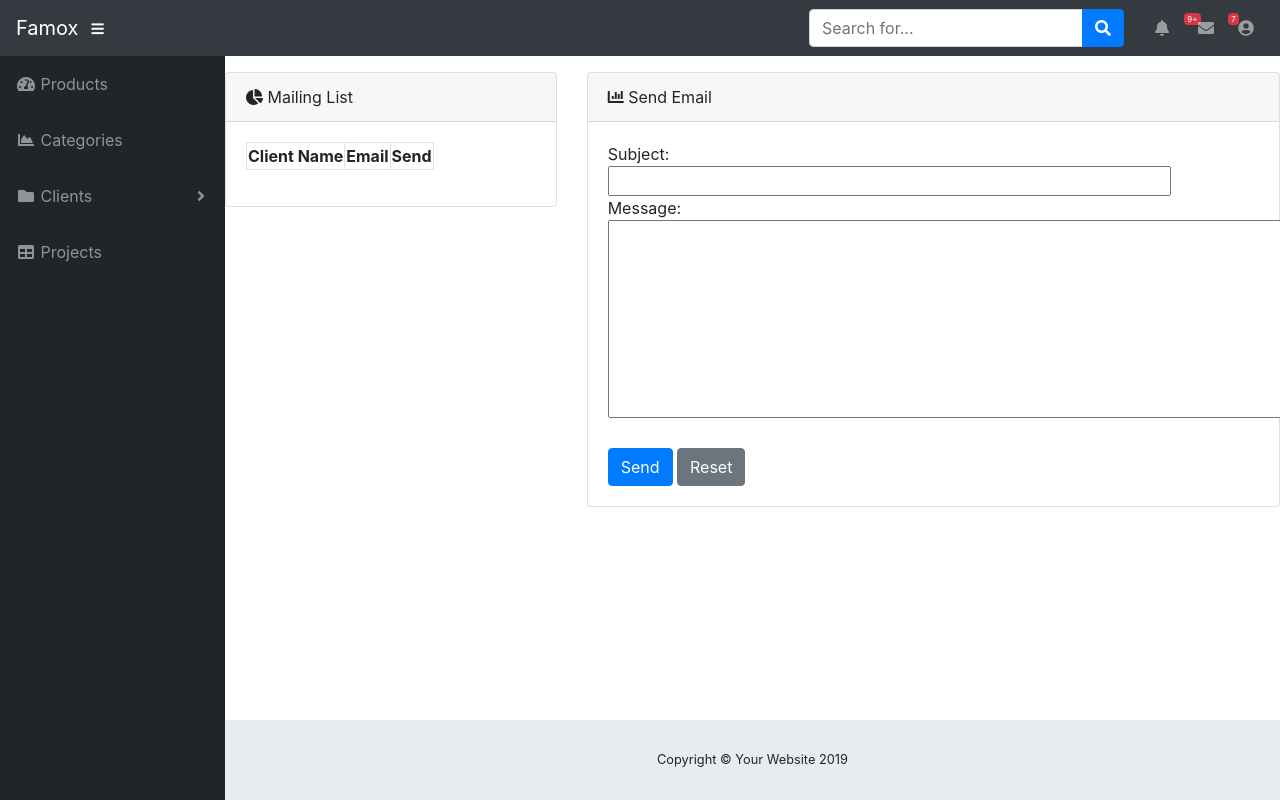
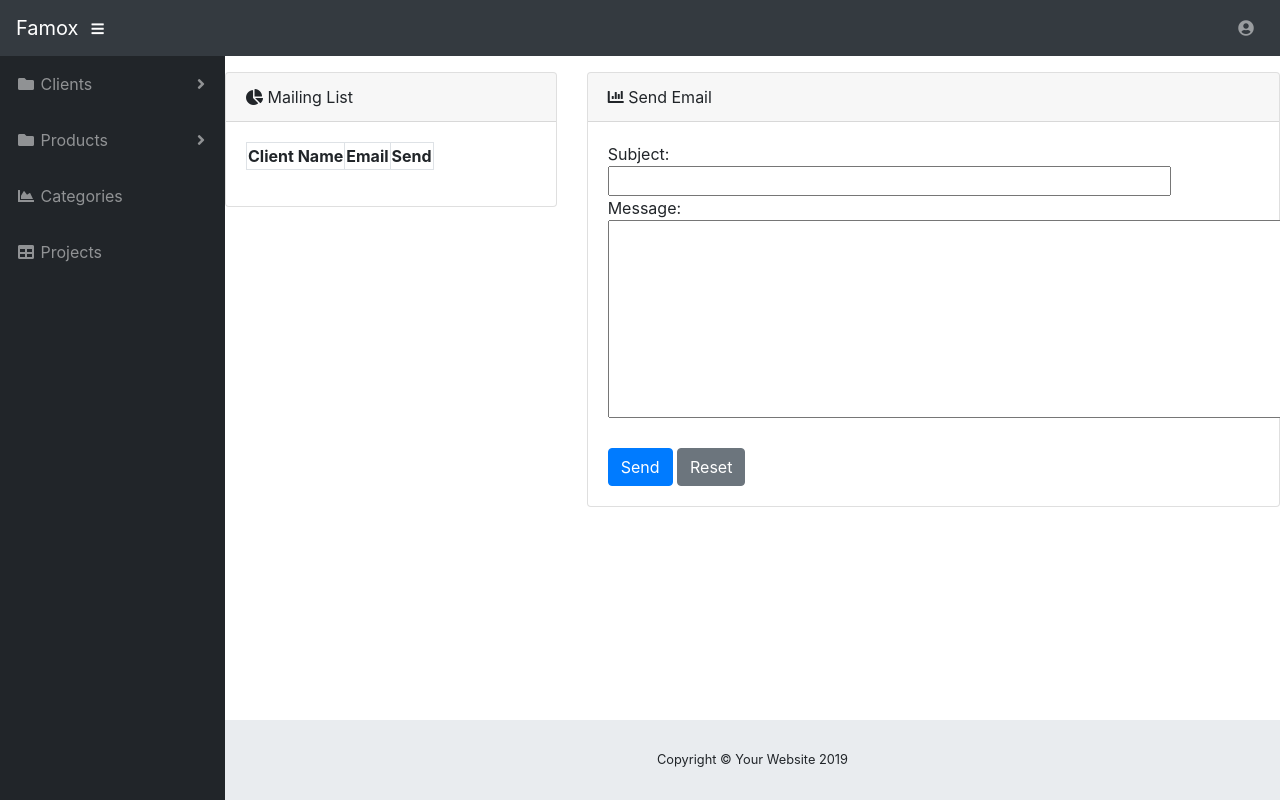
Before and after one commit to xingdongcai/webman, a PHP site: page /clients/email.php in a window 1280 px wide. Run offline with PHP 8.4, Linux system fonts and the light colour scheme; the visitor is signed in with stand-in values (Sample User, id 1); lists and menus that the app fills with data are empty.

Commit message:
template client updated

```diff
--- a/clients/email.php
+++ b/clients/email.php
@@ -12,133 +12,16 @@ $dsn = "mysql:host=$Host;dbname=$DB;";
 $dbh = new PDO($dsn, $UName, $PWord);
 $stmt = $dbh->prepare("select * from client where client_mailinglist!= 0");
 $stmt->execute();
+
+include("../templateTop.html");
 ?>
-<!DOCTYPE html>
-<html lang="en">
-
-<head>
-
-    <meta charset="utf-8">
-    <meta http-equiv="X-UA-Compatible" content="IE=edge">
-    <meta name="viewport" content="width=device-width, initial-scale=1, shrink-to-fit=no">
-    <meta name="description" content="">
-    <meta name="author" content="">
-
-    <title>Send Email</title>
-
-    <!-- Custom fonts for this template-->
-    <link href="../vendor/fontawesome-free/css/all.min.css" rel="stylesheet" type="text/css">
-
-    <!-- Custom styles for this template-->
-    <link href="../css/sb-admin.css" rel="stylesheet">
-
-</head>
-
-<body id="page-top">
-
-<nav class="navbar navbar-expand navbar-dark bg-dark static-top">
-
-    <a class="navbar-brand mr-1" href="index.html">Famox</a>
-
-    <button class="btn btn-link btn-sm text-white order-1 order-sm-0" id="sidebarToggle" href="#">
-        <i class="fas fa-bars"></i>
-    </button>
-
-    <!-- Navbar Search -->
-    <form class="d-none d-md-inline-block form-inline ml-auto mr-0 mr-md-3 my-2 my-md-0">
-        <div class="input-group">
-            <input type="text" class="form-control" placeholder="Search for..." aria-label="Search" aria-describedby="basic-addon2">
-            <div class="input-group-append">
-                <button class="btn btn-primary" type="button">
-                    <i class="fas fa-search"></i>
-                </button>
-            </div>
-        </div>
-    </form>
-
-    <!-- Navbar -->
-    <ul class="navbar-nav ml-auto ml-md-0">
-        <li class="nav-item dropdown no-arrow mx-1">
-            <a class="nav-link dropdown-toggle" href="#" id="alertsDropdown" role="button" data-toggle="dropdown" aria-haspopup="true" aria-expanded="false">
-                <i class="fas fa-bell fa-fw"></i>
-                <span class="badge badge-danger">9+</span>
-            </a>
-            <div class="dropdown-menu dropdown-menu-right" aria-labelledby="alertsDropdown">
-                <a class="dropdown-item" href="#">Action</a>
-                <a class="dropdown-item" href="#">Another action</a>
-                <div class="dropdown-divider"></div>
-                <a class="dropdown-item" href="#">Something else here</a>
-            </div>
-        </li>
-        <li class="nav-item dropdown no-arrow mx-1">
-            <a class="nav-link dropdown-toggle" href="#" id="messagesDropdown" role="button" data-toggle="dropdown" aria-haspopup="true" aria-expanded="false">
-                <i class="fas fa-envelope fa-fw"></i>
-                <span class="badge badge-danger">7</span>
-            </a>
-            <div class="dropdown-menu dropdown-menu-right" aria-labelledby="messagesDropdown">
-                <a class="dropdown-item" href="#">Action</a>
-                <a class="dropdown-item" href="#">Another action</a>
-                <div class="dropdown-divider"></div>
-                <a class="dropdown-item" href="#">Something else here</a>
-            </div>
-        </li>
-        <li class="nav-item dropdown no-arrow">
-            <a class="nav-link dropdown-toggle" href="#" id="userDropdown" role="button" data-toggle="dropdown" aria-haspopup="true" aria-expanded="false">
-                <i class="fas fa-user-circle fa-fw"></i>
-            </a>
-            <div class="dropdown-menu dropdown-menu-right" aria-labelledby="userDropdown">
-                <a class="dropdown-item" href="#">Settings</a>
-                <a class="dropdown-item" href="#">Activity Log</a>
-                <div class="dropdown-divider"></div>
-                <a class="dropdown-item" href="#" data-toggle="modal" data-target="#logoutModal">Logout</a>
-            </div>
-        </li>
-    </ul>
-
-</nav>
-
-<div id="wrapper">
-
-    <!-- Sidebar -->
-    <ul class="sidebar navbar-nav">
-        <li class="nav-item">
-            <a class="nav-link" href="index.php">
-                <i class="fas fa-fw fa-tachometer-alt"></i>
-                <span>Products</span>
-            </a>
-        </li>
-        <li class="nav-item">
-            <a class="nav-link" href="charts.html">
-                <i class="fas fa-fw fa-chart-area"></i>
-                <span>Categories</span></a>
-        </li>
-        <li class="nav-item dropdown">
-            <a class="nav-link dropdown-toggle" href="#" id="pagesDropdown" role="button" data-toggle="dropdown" aria-haspopup="true" aria-expanded="false">
-                <i class="fas fa-fw fa-folder"></i>
-                <span>Clients</span>
-            </a>
-            <div class="dropdown-menu" aria-labelledby="pagesDropdown">
-                <a class="dropdown-item" href="../clients/email.php">Email</a>
-            </div>
-        </li>
-        <li class="nav-item">
-            <a class="nav-link" href="tables.html">
-                <i class="fas fa-fw fa-table"></i>
-                <span>Projects</span></a>
-        </li>
-    </ul>
-
     <div id="content-wrapper">
 
         <div class="container-fluid">
-
-
-
             <!-- Page Content -->
 
-
-            <form method="post" action="email.php">
         </div>
+        <form method="post" action="email.php">
         <div class="row">
                 <div class="col-lg-4">
                     <div class="card mb-3">
@@ -191,8 +74,7 @@ $stmt->execute();
                     </div>
                 </div>
             </div>
-
-                </form>
+            </form>
             <?php
             }else{
                 foreach($_POST["check"] as $id)
@@ -220,11 +102,7 @@ $stmt->execute();
 
             }
             ?>
-
-
         </div>
-        <!-- /.container-fluid -->
-
         <!-- Sticky Footer -->
         <footer class="sticky-footer">
             <div class="container my-auto">
@@ -240,40 +118,6 @@ $stmt->execute();
 </div>
 <!-- /#wrapper -->
 
-<!-- Scroll to Top Button-->
-<a class="scroll-to-top rounded" href="#page-top">
-    <i class="fas fa-angle-up"></i>
-</a>
 
-<!-- Logout Modal-->
-<div class="modal fade" id="logoutModal" tabindex="-1" role="dialog" aria-labelledby="exampleModalLabel" aria-hidden="true">
-    <div class="modal-dialog" role="document">
-        <div class="modal-content">
-            <div class="modal-header">
-                <h5 class="modal-title" id="exampleModalLabel">Ready to Leave?</h5>
-                <button class="close" type="button" data-dismiss="modal" aria-label="Close">
-                    <span aria-hidden="true">×</span>
-                </button>
-            </div>
-            <div class="modal-body">Select "Logout" below if you are ready to end your current session.</div>
-            <div class="modal-footer">
-                <button class="btn btn-secondary" type="button" data-dismiss="modal">Cancel</button>
-                <a class="btn btn-primary" href="login.html">Logout</a>
-            </div>
-        </div>
-    </div>
-</div>
 
-<!-- Bootstrap core JavaScript-->
-<script src="../vendor/jquery/jquery.min.js"></script>
-<script src="../vendor/bootstrap/js/bootstrap.bundle.min.js"></script>
-
-<!-- Core plugin JavaScript-->
-<script src="../vendor/jquery-easing/jquery.easing.min.js"></script>
-
-<!-- Custom scripts for all pages-->
-<script src="../js/sb-admin.min.js"></script>
-
-</body>
-
-</html>
+<?php include("../templateBottom.html");?>
```
Also changed, not shown: clients/CustModify.php (+19 -14 lines), clients/list.php (+7 -14 lines), 1 other file.
